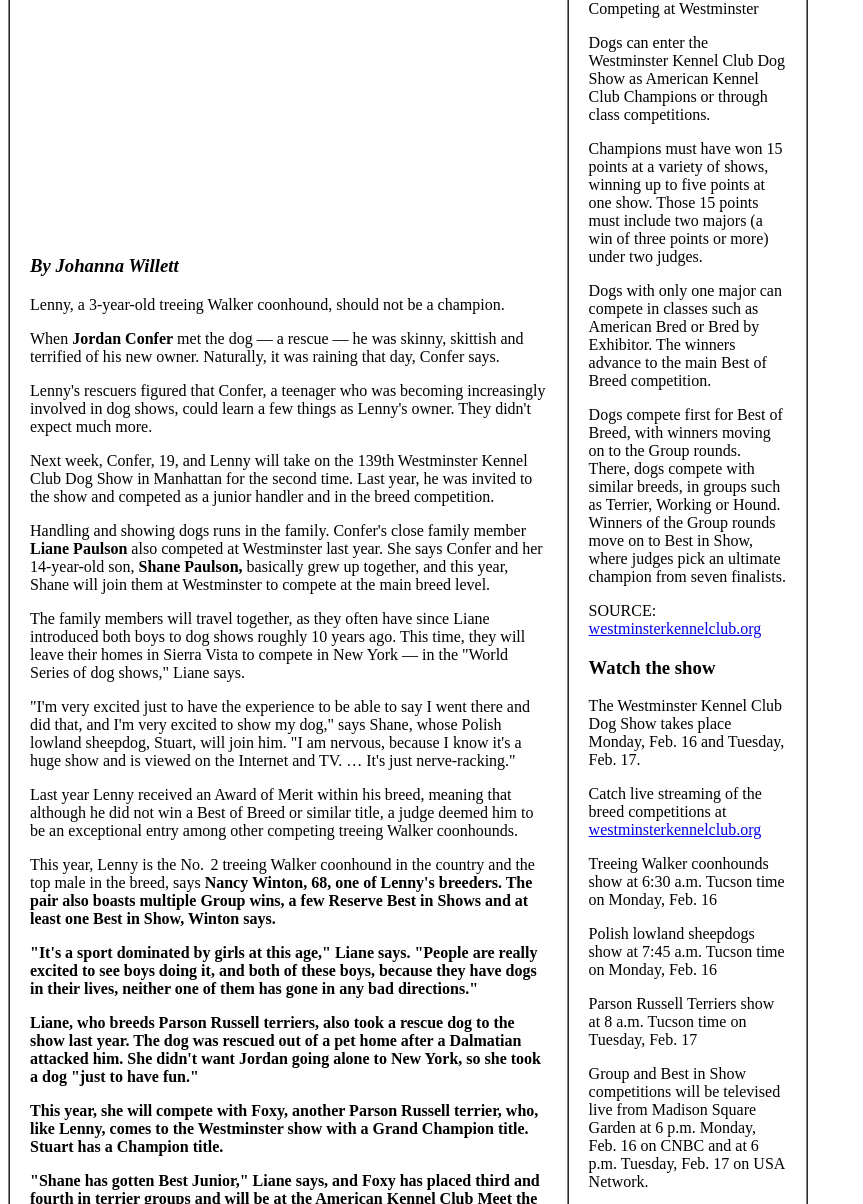
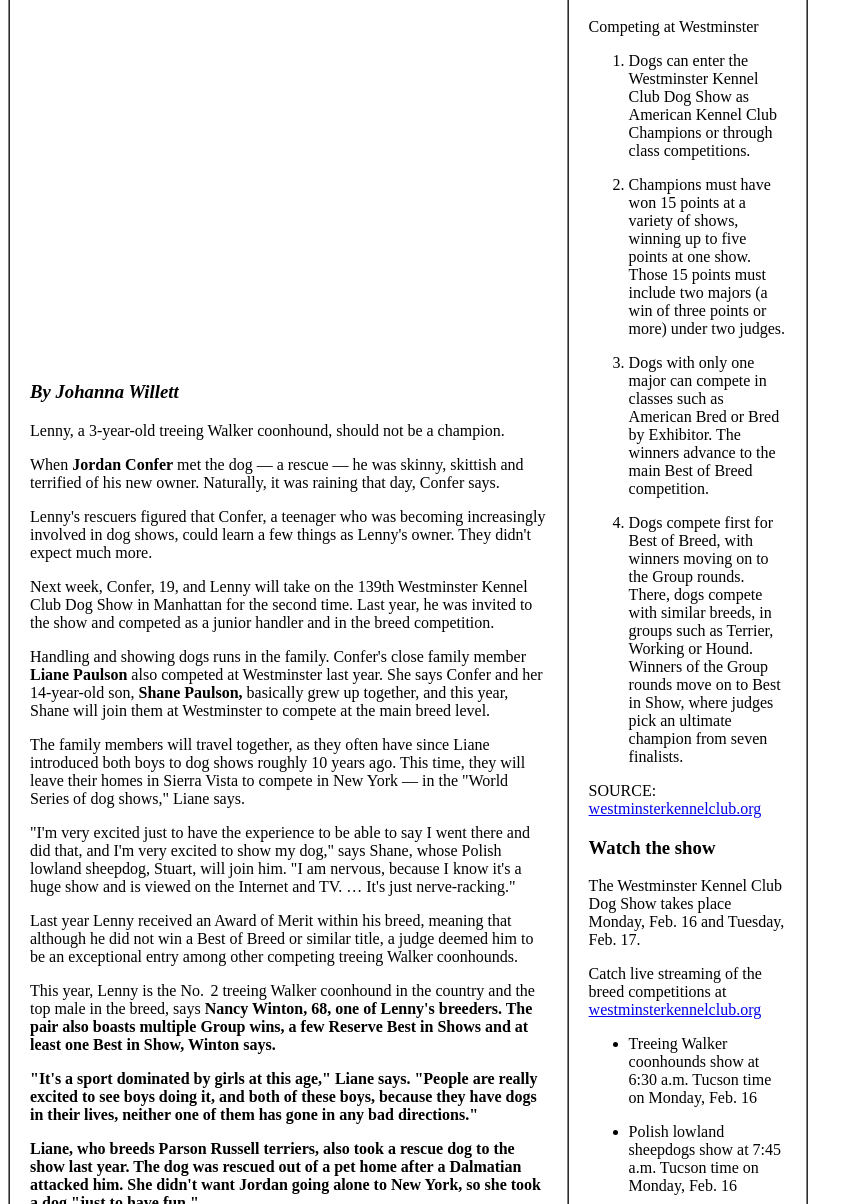
Before and after one commit to jacquelinecanett/jacquelinecanett.github.io, a plain HTML site: page errors2.html in a window 1280 px wide. Shown: the part 780-1984 px from the top of the page, without its empty margins (0-863 px from the left). Drawn offline with Linux system fonts and the light colour scheme; files whose address does not match are found by name.

Commit message:
Add files via upload

```diff
--- a/errors2.html
+++ b/errors2.html
@@ -15,7 +15,7 @@
       </tr>
       <tr>
         <td colspan="1">
-          <h1>Sierra Vista rescue dog competing in Westminster show</h1>
+          <<Strong><h1>Sierra Vista rescue dog competing in Westminster show</h1></stong>
         </td>
       </tr>
       <tr>
@@ -42,21 +42,22 @@
         <td width="30%" valign="top">
           <h7>Competing at Westminster</h7>
 
-          <!-- TODO: turn the next 4 lines into an ordered list -->
-          <p>Dogs can enter the Westminster Kennel Club Dog Show as American Kennel Club Champions or through class competitions.</p>
-          <p>Champions must have won 15 points at a variety of shows, winning up to five points at one show. Those 15 points must include two majors (a win of three points or more) under two judges.</p>
-          <p>Dogs with only one major can compete in classes such as American Bred or Bred by Exhibitor. The winners advance to the main Best of Breed competition.</p>
-          <p>Dogs compete first for Best of Breed, with winners moving on to the Group rounds. There, dogs compete with similar breeds, in groups such as Terrier, Working or Hound. Winners of the Group rounds move on to Best in Show, where judges pick an ultimate champion from seven finalists.</p>
-
+          <ol>
+          <li><p>Dogs can enter the Westminster Kennel Club Dog Show as American Kennel Club Champions or through class competitions.</p></li>
+          <li><p>Champions must have won 15 points at a variety of shows, winning up to five points at one show. Those 15 points must include two majors (a win of three points or more) under two judges.</p></li>
+          <li><p>Dogs with only one major can compete in classes such as American Bred or Bred by Exhibitor. The winners advance to the main Best of Breed competition.</p></li>
+          <li><p>Dogs compete first for Best of Breed, with winners moving on to the Group rounds. There, dogs compete with similar breeds, in groups such as Terrier, Working or Hound. Winners of the Group rounds move on to Best in Show, where judges pick an ultimate champion from seven finalists.</p></li>
+          </ol>
           <p>SOURCE: <a href="http://westminsterkennelclub.org">westminsterkennelclub.org</a></p>
           <h3>Watch the show</h3>
           <p>The Westminster Kennel Club Dog Show takes place Monday, Feb. 16 and Tuesday, Feb. 17.</p>
           <p>Catch live streaming of the breed competitions at <a href="http://westminsterkennelclub.org">westminsterkennelclub.org</a></p>
 
-          <!-- TODO: turn the next three lines into an unordered list -->
-          <p>Treeing Walker coonhounds show at 6:30 a.m. Tucson time on Monday, Feb. 16</p>
-          <p>Polish lowland sheepdogs show at 7:45 a.m. Tucson time on Monday, Feb. 16</p>
-          <p>Parson Russell Terriers show at 8 a.m. Tucson time on Tuesday, Feb. 17</p>
+          <ul>
+          <li><p>Treeing Walker coonhounds show at 6:30 a.m. Tucson time on Monday, Feb. 16</p></li>
+          <li><p>Polish lowland sheepdogs show at 7:45 a.m. Tucson time on Monday, Feb. 16</p></li>
+          <li><p>Parson Russell Terriers show at 8 a.m. Tucson time on Tuesday, Feb. 17</p></li>
+          </ul>
 
           <p>Group and Best in Show competitions will be televised live from Madison Square Garden at 6 p.m. Monday, Feb. 16 on CNBC and at 6 p.m. Tuesday, Feb. 17 on USA Network.</p>
           <p>SOURCE: The Westminster Kennel Club</p>
```
Also changed, not shown: lenny.jpg (added).
